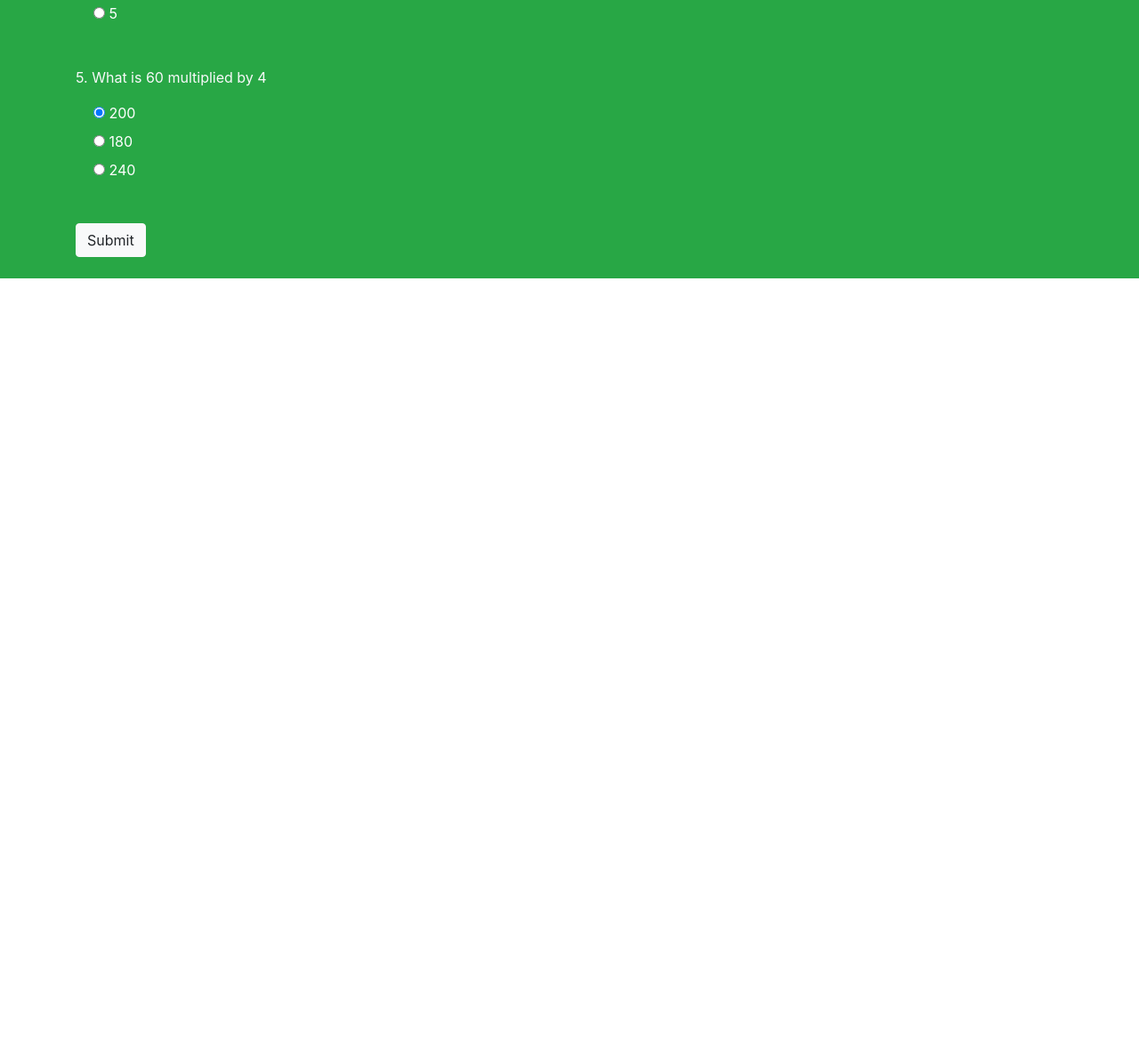
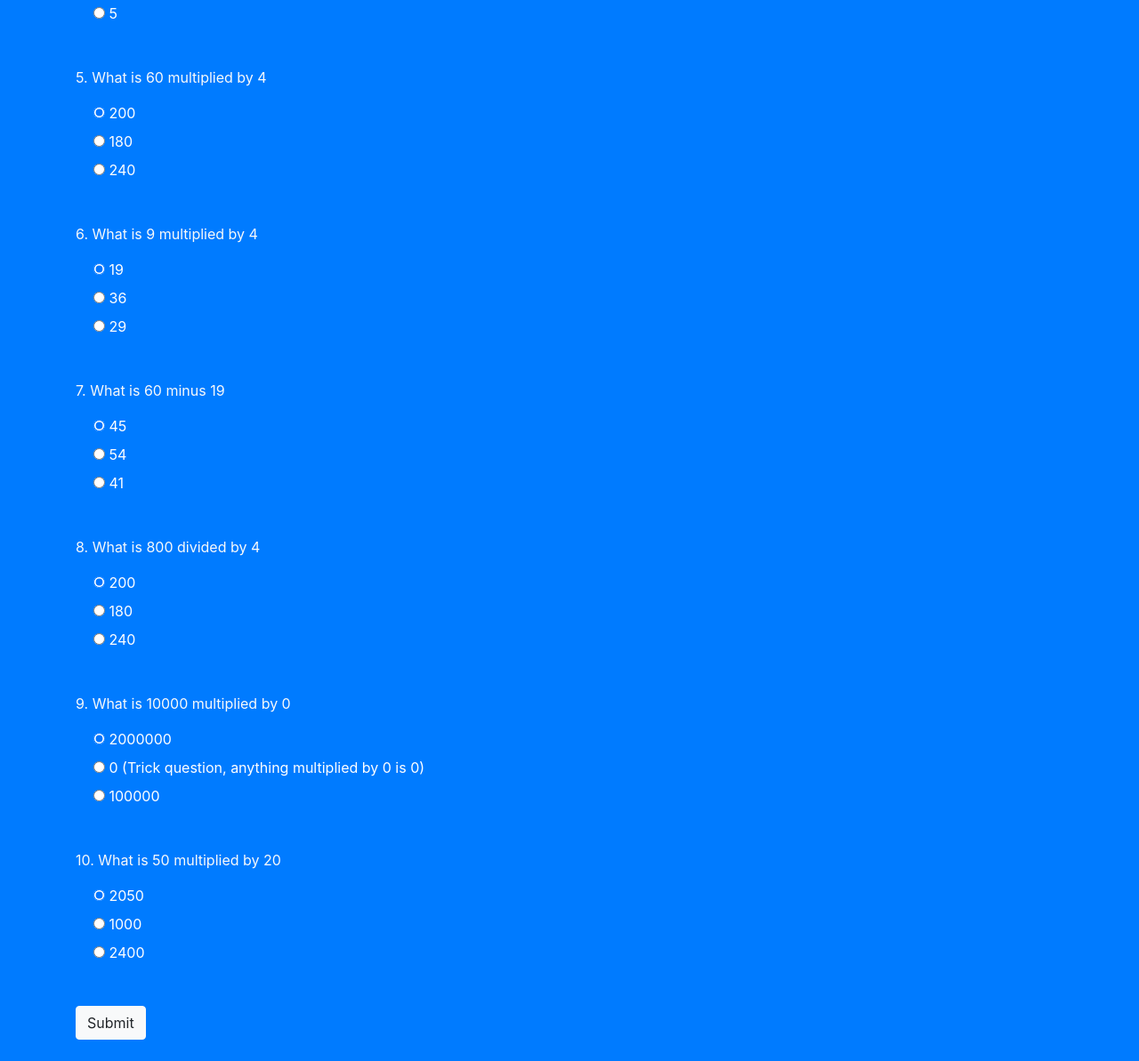
Before and after one commit to johnnyd81/quiz-app, a plain HTML site: page index.html in a window 1280 px wide. Shown: the part 883-2076 px from the top of the page at 89% size. Before the commit the page ends 1196 px from the top, so only its background shows below. Drawn offline with nearby package versions, Linux system fonts and the light colour scheme.

Commit message:
Update index.html

```diff
--- a/index.html
+++ b/index.html
@@ -10,12 +10,13 @@
       integrity="sha384-xOolHFLEh07PJGoPkLv1IbcEPTNtaed2xpHsD9ESMhqIYd0nLMwNLD69Npy4HI+N"
       crossorigin="anonymous"
     />
-    <title>My Quiz</title>
+    <link rel="stylesheet" href="styles.css" />
+    <title>Math Quiz</title>
   </head>
   <body>
     <!--top section-->
     <div class="container my-5 bg-white">
-      <h1 class="text-primary text-center">My Quiz</h1>
+      <h1 class="text-primary text-center">Math Quiz</h1>
     </div>
 
     <!--result section-->
@@ -29,7 +30,7 @@
 
     <!--quiz section-->
 
-    <div class="quiz py-4 bg-success">
+    <div class="quiz py-4 bg-primary">
       <div class="container">
         <h2 class="text-white text-center">Let's get on with it...</h2>
 
@@ -109,6 +110,83 @@
               <label class="form-check-label">240</label>
             </div>
           </div>
+          <div class="my-5">
+            <p class="font-weight-normal">6. What is 9 multiplied by 4</p>
+            <div class="form-check my-2 text-white">
+              <input type="radio" name="q6" value="A" checked />
+              <label class="form-check-label">19</label>
+            </div>
+            <div class="form-check my-2 text-white">
+              <input type="radio" name="q6" value="B" />
+              <label class="form-check-label">36</label>
+            </div>
+            <div class="form-check my-2 text-white">
+              <input type="radio" name="q6" value="C" />
+              <label class="form-check-label">29</label>
+            </div>
+          </div>
+          <div class="my-5">
+            <p class="font-weight-normal">7. What is 60 minus 19</p>
+            <div class="form-check my-2 text-white">
+              <input type="radio" name="q7" value="A" checked />
+              <label class="form-check-label">45</label>
+            </div>
+            <div class="form-check my-2 text-white">
+              <input type="radio" name="q7" value="B" />
+              <label class="form-check-label">54</label>
+            </div>
+            <div class="form-check my-2 text-white">
+              <input type="radio" name="q7" value="C" />
+              <label class="form-check-label">41</label>
+            </div>
+          </div>
+          <div class="my-5">
+            <p class="font-weight-normal">8. What is 800 divided by 4</p>
+            <div class="form-check my-2 text-white">
+              <input type="radio" name="q8" value="A" checked />
+              <label class="form-check-label">200</label>
+            </div>
+            <div class="form-check my-2 text-white">
+              <input type="radio" name="q8" value="B" />
+              <label class="form-check-label">180</label>
+            </div>
+            <div class="form-check my-2 text-white">
+              <input type="radio" name="q8" value="C" />
+              <label class="form-check-label">240</label>
+            </div>
+          </div>
+          <div class="my-5">
+            <p class="font-weight-normal">9. What is 10000 multiplied by 0</p>
+            <div class="form-check my-2 text-white">
+              <input type="radio" name="q9" value="A" checked />
+              <label class="form-check-label">2000000</label>
+            </div>
+            <div class="form-check my-2 text-white">
+              <input type="radio" name="q9" value="B" />
+              <label class="form-check-label"
+                >0 (Trick question, anything multiplied by 0 is 0)</label
+              >
+            </div>
+            <div class="form-check my-2 text-white">
+              <input type="radio" name="q9" value="C" />
+              <label class="form-check-label">100000</label>
+            </div>
+          </div>
+          <div class="my-5">
+            <p class="font-weight-normal">10. What is 50 multiplied by 20</p>
+            <div class="form-check my-2 text-white">
+              <input type="radio" name="q10" value="A" checked />
+              <label class="form-check-label">2050</label>
+            </div>
+            <div class="form-check my-2 text-white">
+              <input type="radio" name="q10" value="B" />
+              <label class="form-check-label">1000</label>
+            </div>
+            <div class="form-check my-2 text-white">
+              <input type="radio" name="q10" value="C" />
+              <label class="form-check-label">2400</label>
+            </div>
+          </div>
           <div>
             <input type="submit" class="btn btn-light" />
           </div>
```
